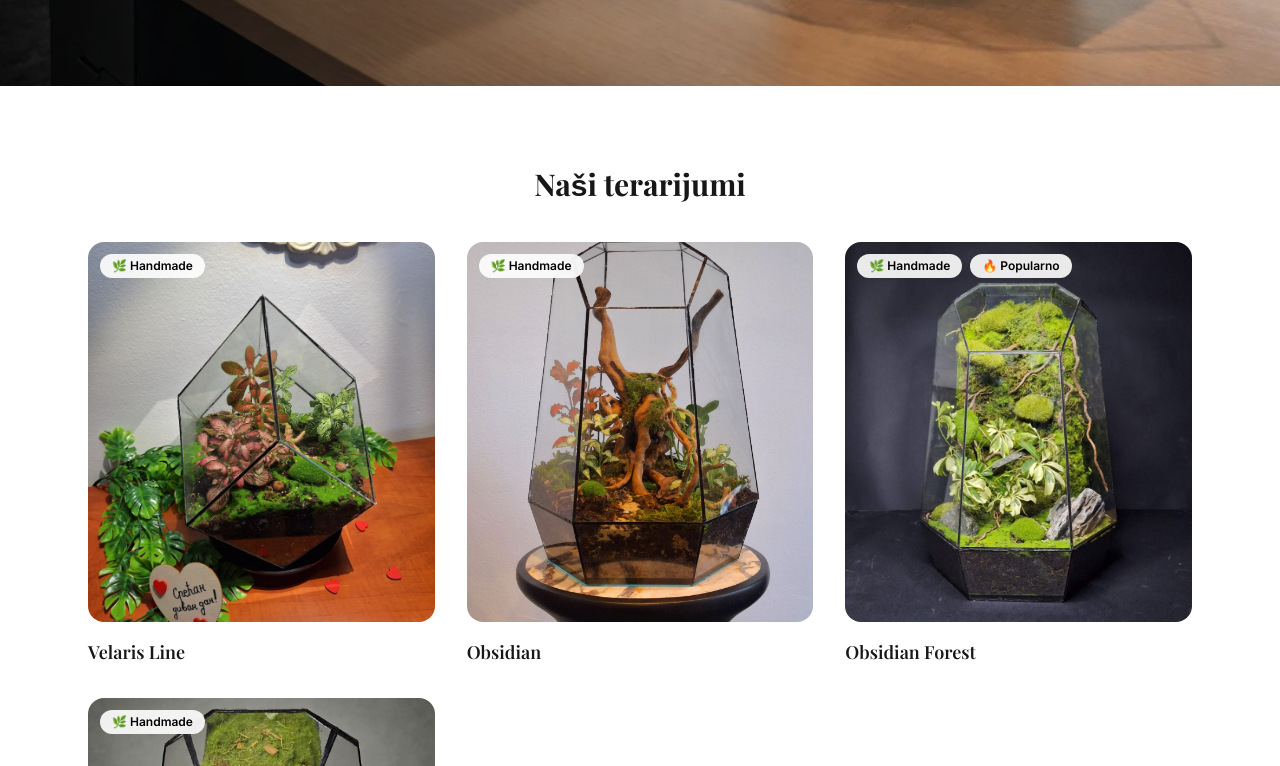
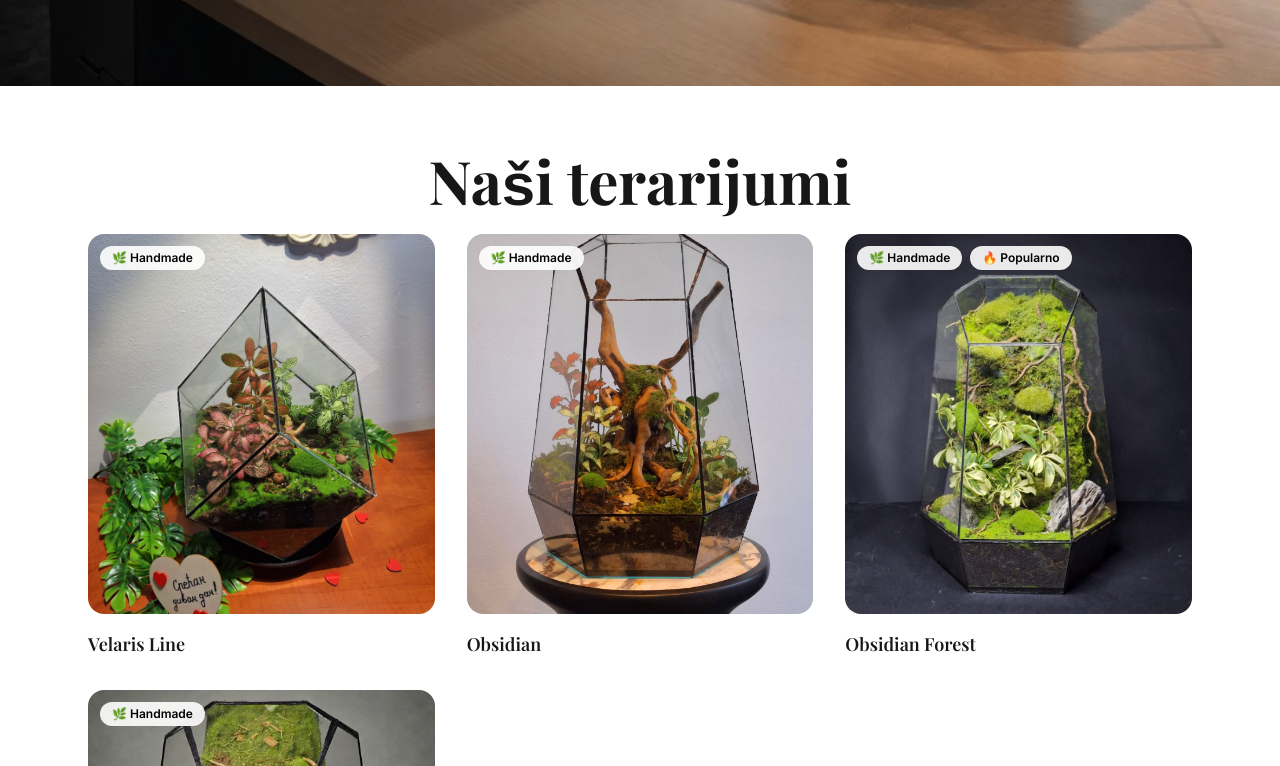
Before and after one commit to munja-cpu/terramnext, a Next.js app: page / in a window 1280 px wide. Shown: the part 714-1480 px from the top of the page. Built offline with nearby package versions, Linux system fonts and the light colour scheme; a web font is replaced by a local one.

Commit message:
visine sekcija

```diff
--- a/app/components/Contact.tsx
+++ b/app/components/Contact.tsx
@@ -42,9 +42,9 @@ export default function Contact() {
   return (
     <section className="py-8 px-6 bg-black text-white min-h-screen mt-8">
       <section className="pt-8 pb-16 px-6 text-center text-white">
-        <h1 className="text-4xl md:text-6xl font-bold mb-4">
+        <h2 className="text-4xl md:text-6xl font-bold mb-4">
           Kontakt
-        </h1>
+        </h2>
 
         <p className="text-gray-400 max-w-xl mx-auto">
           Imate pitanje, ideju ili želite terarijum po meri?
--- a/app/components/Products.tsx
+++ b/app/components/Products.tsx
@@ -49,8 +49,8 @@ const products = [
 export default function Products({ showBadges }: { showBadges?: boolean }) {
 
   return (
-    <section className="py-20 px-6 max-w-6xl mx-auto">
-      <h2 className="text-3xl font-bold mb-10 text-center">
+    <section className="py-10 px-6 max-w-6xl mx-auto ">
+      <h2 className="text-4xl md:text-6xl font-bold my-6 text-center">
         Naši terarijumi
       </h2>
 
--- a/app/odrzavanje/page.tsx
+++ b/app/odrzavanje/page.tsx
@@ -5,9 +5,9 @@ export default function Odrzavanje() {
 
         {/* HERO */}
         <div className="text-center mb-16">
-          <h1 className="text-4xl md:text-6xl font-bold mb-6 mt-8">
+          <h2 className="text-4xl md:text-6xl font-bold mb-6 mt-8">
             Održavanje terarijuma 🌿
-          </h1>
+          </h2>
 
           <p className="text-gray-400 text-lg max-w-2xl mx-auto">
             Terarijumi su dizajnirani da budu dugotrajni i jednostavni za održavanje.
```
